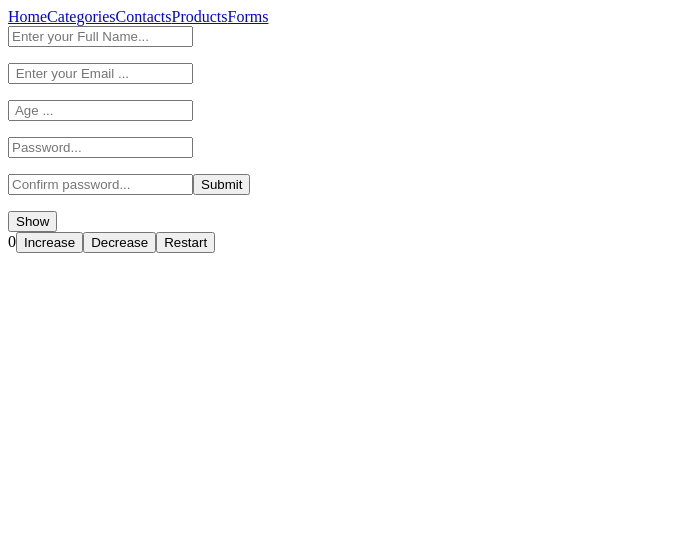
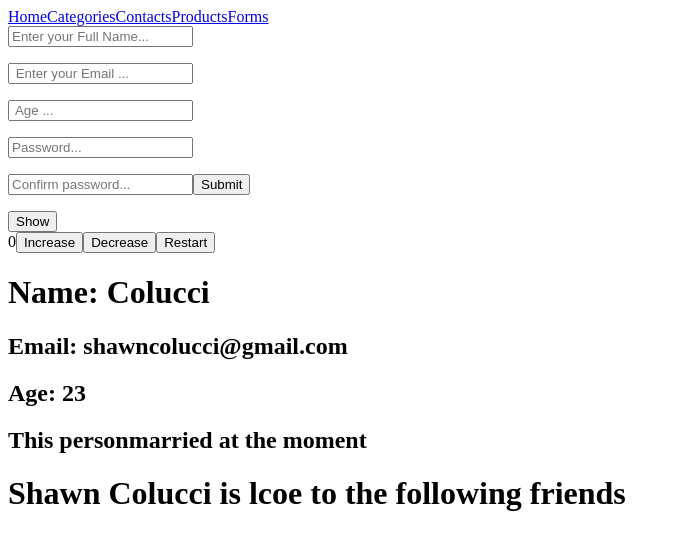
Before and after one commit to Cherrypick14/all_react_practices, a React (Create React App) app: page /form in a window 1280 px wide. Shown: the top 550 px of the page, without its empty margins (0-680 px from the left). Built offline with nearby package versions, Linux system fonts and the light colour scheme.

Commit message:
render out data on shawn

```diff
--- a/src/Person.js
+++ b/src/Person.js
@@ -1,7 +1,24 @@
 import React from 'react';
 
 
-export const Person = () =>{
-    <div>
-    </div>
+export const Person = (props) =>{
+
+    return(
+        <div className='person'>
+            <h1>Name: {props.name}</h1>
+            <h2>Email: {props.email}</h2>
+            <h2>Age: {props.age}</h2>
+            <h2>This person{props.isStatus? "married": "single"} at the moment</h2>
+            <>
+            <h1>Shawn Colucci is lcoe to the following friends</h1>
+            {props.allies.map((friends)=>{
+              <div className='friends'>
+                 <h3>{friends}</h3>
+              </div>
+            })}
+            </>
+
+        </div>
+    )
+
 }
```
